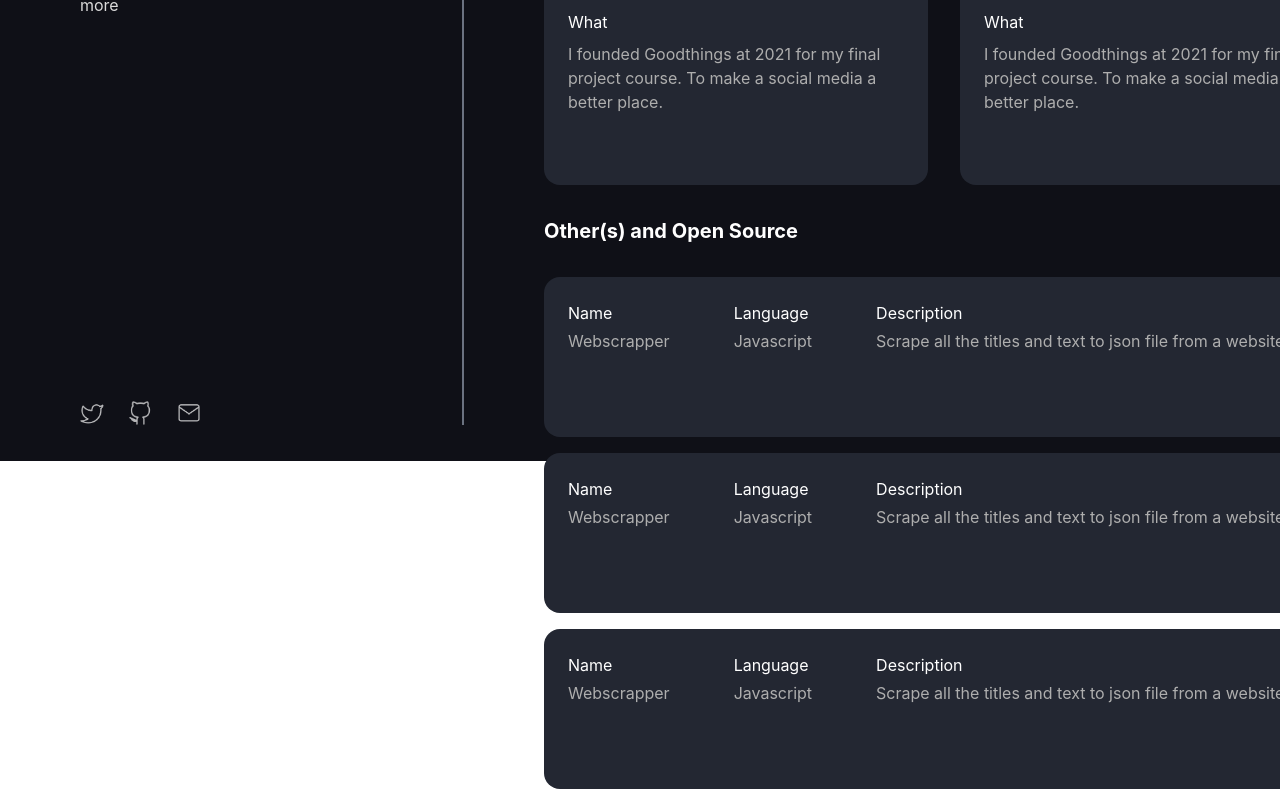
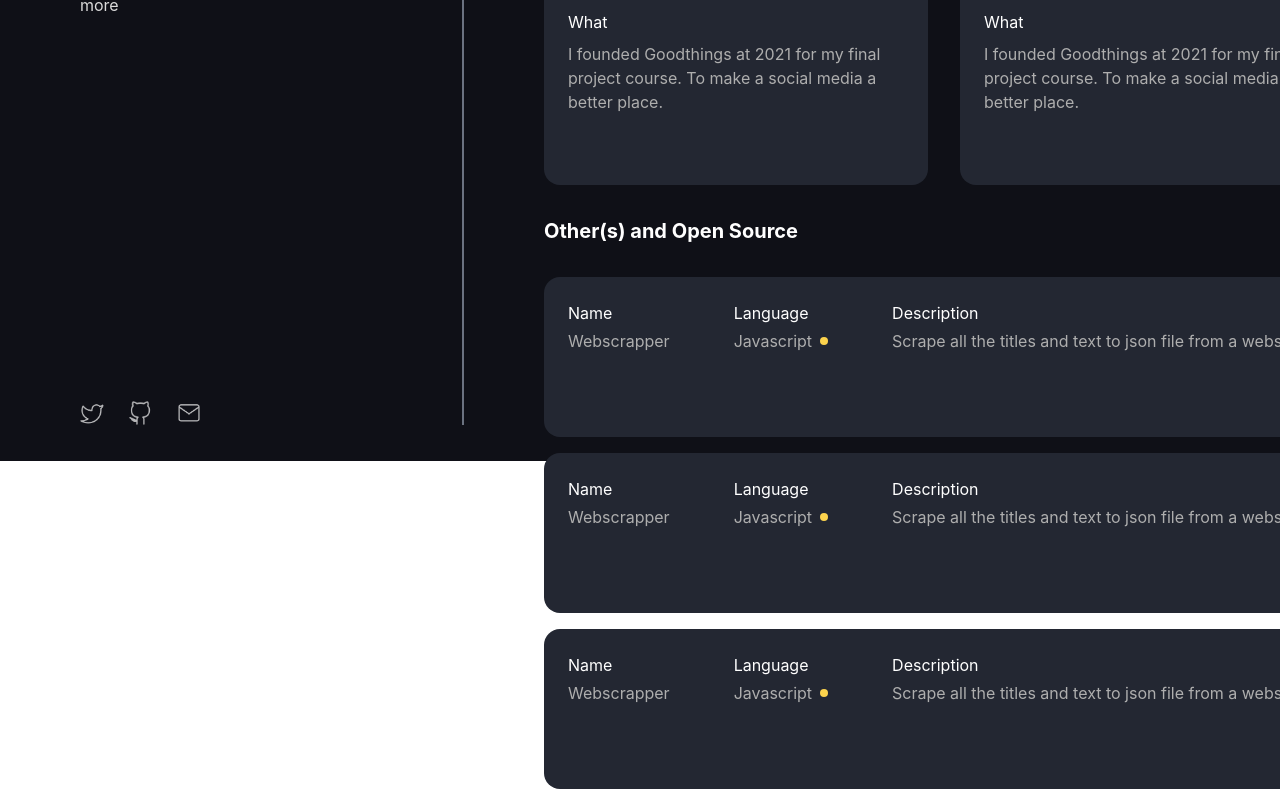
Before and after one commit to aguiarhcode/portfolio, a Next.js app: page /portfolio in a window 1280 px wide. Shown: the part 339-1144 px from the top of the page. Built offline with nearby package versions, Linux system fonts and the light colour scheme.

Commit message:
Language Colors

```diff
--- a/pages/portfolio.js
+++ b/pages/portfolio.js
@@ -129,7 +129,7 @@ export default function portfolio() {
 
                 <div class="flex flex-col">
                   <div class="w-800 h-40 bg-card rounded-2xl mb-4 hover:bg-gray-700 transition duration-700 ease-in-out">
-                    <div class="flex flex-row space-x-16 m-6 ">
+                    <div class="flex flex-row space-x-16 m-6">
                       <div>
                         <div>
                           <p class="text-textColor mb-1">Name</p>
@@ -139,7 +139,10 @@ export default function portfolio() {
                       <div>
                         <div>
                           <p class="text-textColor mb-1">Language</p>
-                          <p class="text-textColor-gray">Javascript</p>
+                          <div class="flex flex-row items-center">
+                            <p class="text-textColor-gray">Javascript</p>
+                            <div class="w-2 h-2 bg-yellow-300 rounded-full ml-2"/>
+                          </div>
                         </div>
                       </div>
                       <div>
@@ -151,8 +154,9 @@ export default function portfolio() {
                     </div>
                   </div>
 
+                  <div class="flex flex-col">
                   <div class="w-800 h-40 bg-card rounded-2xl mb-4 hover:bg-gray-700 transition duration-700 ease-in-out">
-                    <div class="flex flex-row space-x-16 m-6 ">
+                    <div class="flex flex-row space-x-16 m-6">
                       <div>
                         <div>
                           <p class="text-textColor mb-1">Name</p>
@@ -162,7 +166,10 @@ export default function portfolio() {
                       <div>
                         <div>
                           <p class="text-textColor mb-1">Language</p>
-                          <p class="text-textColor-gray">Javascript</p>
+                          <div class="flex flex-row items-center">
+                            <p class="text-textColor-gray">Javascript</p>
+                            <div class="w-2 h-2 bg-yellow-300 rounded-full ml-2"/>
+                          </div>
                         </div>
                       </div>
                       <div>
@@ -174,8 +181,9 @@ export default function portfolio() {
                     </div>
                   </div>
 
+                  <div class="flex flex-col">
                   <div class="w-800 h-40 bg-card rounded-2xl mb-4 hover:bg-gray-700 transition duration-700 ease-in-out">
-                    <div class="flex flex-row space-x-16 m-6 ">
+                    <div class="flex flex-row space-x-16 m-6">
                       <div>
                         <div>
                           <p class="text-textColor mb-1">Name</p>
@@ -185,7 +193,10 @@ export default function portfolio() {
                       <div>
                         <div>
                           <p class="text-textColor mb-1">Language</p>
-                          <p class="text-textColor-gray">Javascript</p>
+                          <div class="flex flex-row items-center">
+                            <p class="text-textColor-gray">Javascript</p>
+                            <div class="w-2 h-2 bg-yellow-300 rounded-full ml-2"/>
+                          </div>
                         </div>
                       </div>
                       <div>
@@ -205,5 +216,7 @@ export default function portfolio() {
           </div>
         </div>
       </div>
+    </div>
+  </div>
   )
 }
```
